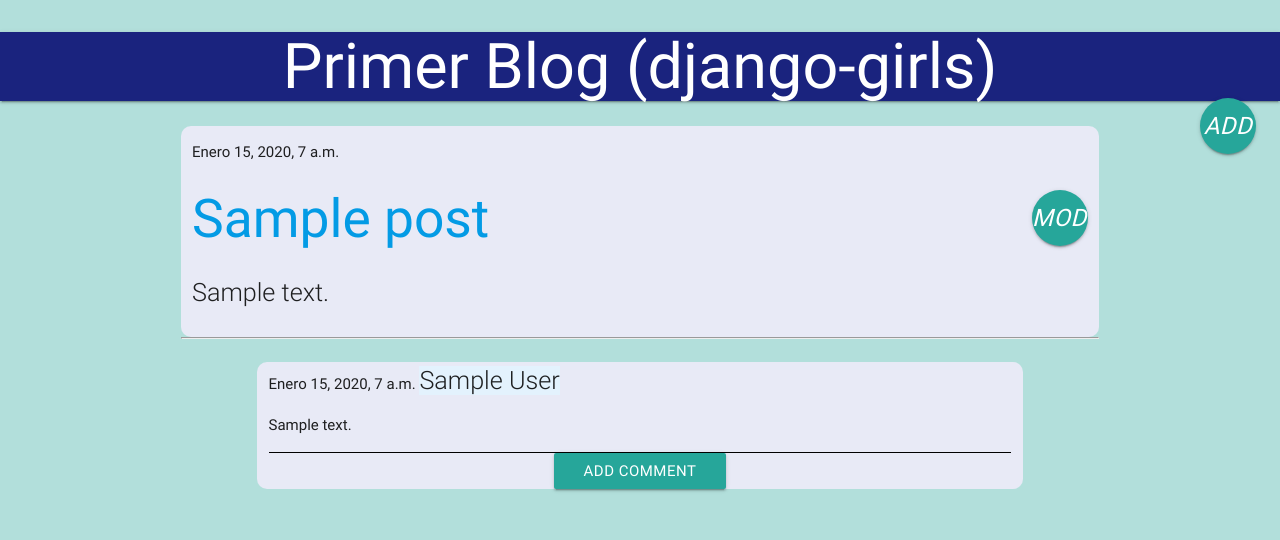
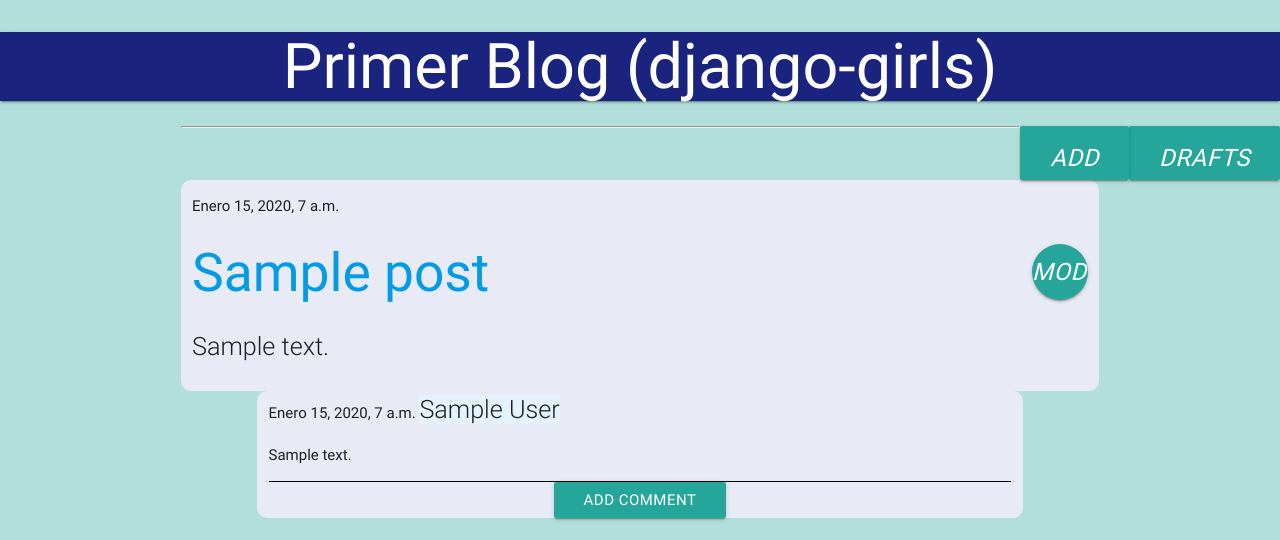
Before and after one commit to NeelBit/my-first-blog, a Django app: page /post/1/ in a window 1280 px wide. Shown: the top 540 px of the page. Run offline with Django 3.2, Linux system fonts and the light colour scheme; a user stored in the database is signed in; tables that the repository leaves empty hold one stand-in row (values such as "Sample post"); some libraries are stand-ins or nearby versions.

Commit message:
Borradores

```diff
--- a/blog/templates/blog/base.html
+++ b/blog/templates/blog/base.html
@@ -17,6 +17,15 @@
 
     <link rel="stylesheet" href="{% static 'css/blog.css' %}">
 
+    <script>
+
+        $(document).ready(function(){
+            $('.tooltipped').tooltip({delay: 50});
+
+        });
+
+    </script>
+
 </head>
 <body class="teal lighten-4">
 
@@ -32,9 +41,12 @@
 
                     {% if user.is_authenticated %}
                         <div class="nav-content">
-                            <a href="{% url 'post_new' %}" class="btn-floating btn-large halfway-fab waves-effect waves-light right">
-                                <i class="material-icons">add</i>
-                            </a>
+
+                            {% comment %} borradores {% endcomment %}
+                            <a href="{% url 'post_draft_list' %}" class="btn-large waves-effect waves-light right tooltipped" data-tooltip="Borradores"><i class="material-icons">drafts</i></a>
+
+                            {% comment %} nuevo post {% endcomment %}
+                            <a href="{% url 'post_new' %}" class=" btn-large waves-effect waves-light right tooltipped" data-tooltip="Agregar post"><i class="material-icons">add</i></a>
                         </div>
                     {% endif %}
 
--- a/blog/templates/blog/post_detail.html
+++ b/blog/templates/blog/post_detail.html
@@ -13,7 +13,7 @@
             <h2 class="hoverable"><a href="{% url 'post_detail' pk=post.pk %}"> {{post.title}} </a>
 
                 {% if user.is_authenticated %}
-                    <a href="{% url 'post_edit' pk=post.pk %}" class="btn-floating btn-large waves-effect waves-light right"><i class="material-icons">mode_edit</i></a>
+                    <a href="{% url 'post_edit' pk=post.pk %}" class="btn-floating btn-large waves-effect waves-light right tooltipped" data-tooltip="Editar post"><i class="material-icons">mode_edit</i></a>
                 {% endif %}
 
             </h2>
@@ -35,7 +35,6 @@
                                         <a class="btn btn-default" href="{% url 'comment_remove' pk=comment.pk %}"> <i class="material-icons prefix">delete</i></a>
                                         <a class="btn btn-default" href="{% url 'comment_approve' pk=comment.pk %}"> <i class="material-icons prefix">done</i></a>
                                     </div>
-
                                 {% endif %}
                                 <strong> <span class="flow-text blue lighten-5">{{ comment.author }}</span></strong>
                                 <p>{{ comment.text|linebreaks }}</p>
--- a/blog/urls.py
+++ b/blog/urls.py
@@ -10,4 +10,5 @@
     url(r'^post/(?P<pk>\d+)/comment/$', views.add_comment_to_post, name='add_comment_to_post'),
     url(r'^comment/(?P<pk>\d+)/approve/$', views.comment_approve, name='comment_approve'),
     url(r'^comment/(?P<pk>\d+)/remove/$', views.comment_remove, name='comment_remove'),
+    path('drafts/', views.post_draft_list, name='post_draft_list'),
 ]
--- a/blog/views.py
+++ b/blog/views.py
@@ -23,7 +23,7 @@
     if (form.is_valid()):
         post = form.save(commit=False)
         post.author = request.user
-        post.published_date = timezone.now()
+        """ post.published_date = timezone.now() """
         post.save()
 
         return redirect('post_detail', pk=post.pk)
@@ -38,7 +38,7 @@
         if form.is_valid():
             post = form.save(commit=False)
             post.author = request.user
-            post.published_date = timezone.now()
+            """ post.published_date = timezone.now() """
             post.save()
             return redirect('post_detail', pk=post.pk)
     else:
@@ -71,3 +71,8 @@
     comment = get_object_or_404(Comment, pk=pk)
     comment.delete()
     return redirect('post_detail', pk=comment.post.pk)
+
+# borradores
+def post_draft_list(request):
+    posts = Post.objects.filter(published_date__isnull=True).order_by('created_date')
+    return render(request, 'blog/post_draft_list.html', {'posts': posts})
```
Also changed, not shown: blog/templates/blog/post_draft_list.html (added, +14 -0 lines).
